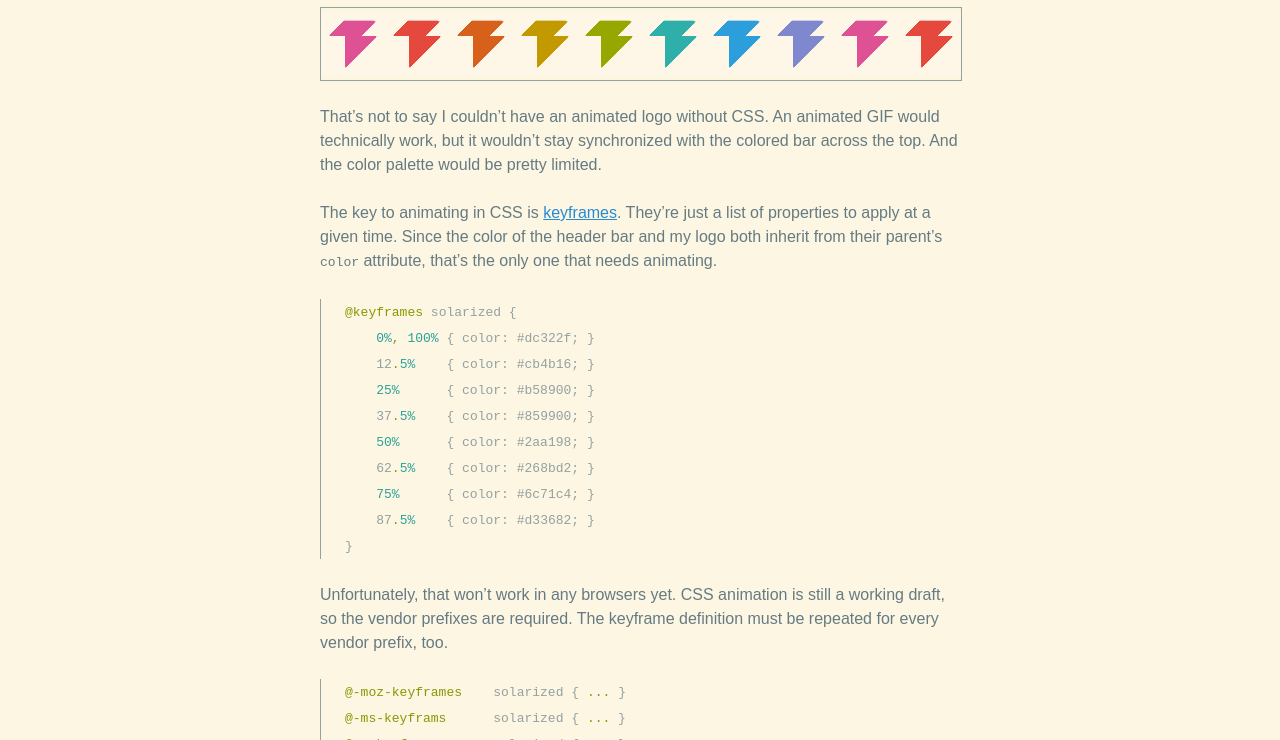
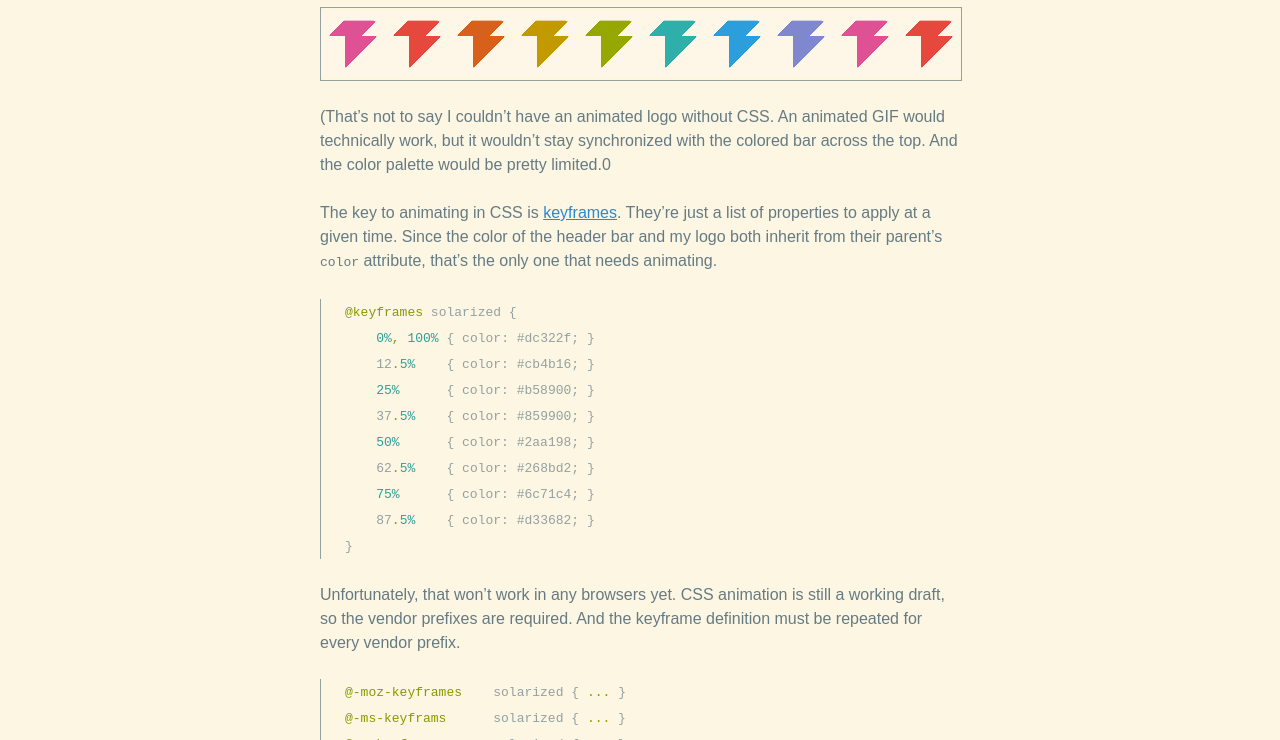
Before and after one commit to tfausak/tfausak.github.io, a Jekyll site: the page built from _posts/2011-12-20-using-css-keyframes-to-animate-my-logo.md, in a window 1280 px wide. Shown: the part 237-977 px from the top of the page. Built offline with Jekyll 4.4.1, drawn with Linux system fonts in a browser that asks for light colours.

Commit message:
Tweak keyframe post.

```diff
--- a/_posts/2011-12-20-using-css-keyframes-to-animate-my-logo.md
+++ b/_posts/2011-12-20-using-css-keyframes-to-animate-my-logo.md
@@ -9,10 +9,10 @@ CSS: I animated it.
 
 ![Exploded logo animation][2]
 
-That's not to say I couldn't have an animated logo without CSS. An
+(That's not to say I couldn't have an animated logo without CSS. An
 animated GIF would technically work, but it wouldn't stay synchronized
 with the colored bar across the top. And the color palette would
-be pretty limited.
+be pretty limited.0
 
 The key to animating in CSS is [keyframes][3]. They're just a list
 of properties to apply at a given time. Since the color of the
@@ -33,8 +33,8 @@ attribute, that's the only one that needs animating.
 {% endhighlight %}
 
 Unfortunately, that won't work in any browsers yet. CSS animation
-is still a working draft, so the vendor prefixes are required. The
-keyframe definition must be repeated for every vendor prefix, too.
+is still a working draft, so the vendor prefixes are required. And
+the keyframe definition must be repeated for every vendor prefix.
 
 {% highlight css %}
 @-moz-keyframes    solarized { ... }
```
